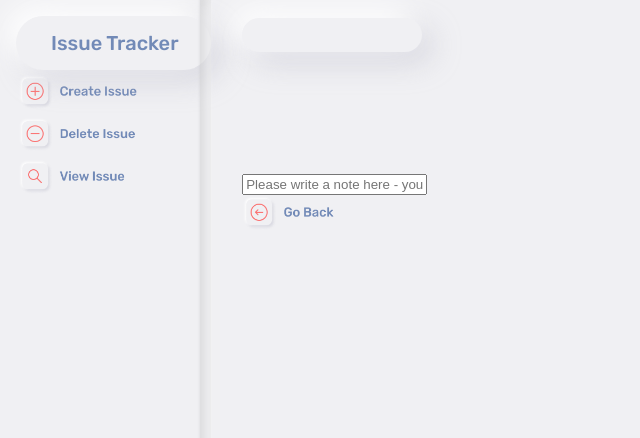
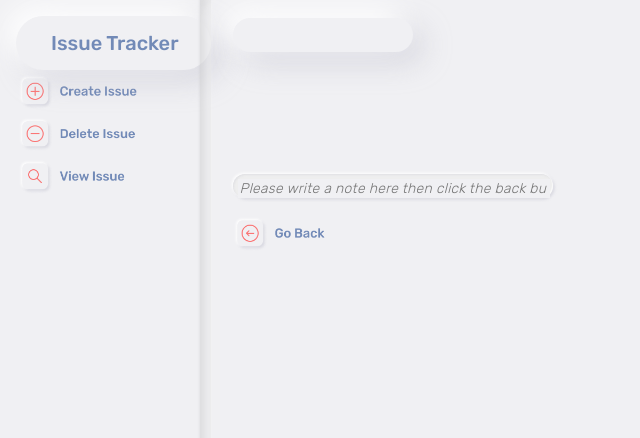
Before and after one commit to jacob-macleod/Issue-Tracker, a Flask app: template templates/issue.html in a window 1280 px wide. Shown: the top 438 px of the page, without its empty margins (0-640 px from the left). Run offline with Flask 2, Linux system fonts and the light colour scheme; the template is opened without the code that fills it, so the values that code supplies are empty.

Commit message:
Updated UI of note text box on /issue page

```diff
--- a/templates/issue.html
+++ b/templates/issue.html
@@ -145,14 +145,54 @@
             width: 20vh;
             cursor: pointer;
     }
+
+    .outer_div {
+        height: 3vh;
+        width: 40vh;
+
+        /* Neu-basic-white */
+
+        background: #F0F0F3;
+        box-shadow: -1px -1px 3px #FFFFFF, 1.5px 1.5px 3px rgba(174, 174, 192, 0.4);
+        border-radius: 12px;
+    }
+
+    .inner_div {
+        height: 3vh;
+        width: 40vh;
+
+        /* Nue-basic-white-2 */
+
+        background: #EEEEEE;
+        box-shadow: inset -1px -1px 1px rgba(255, 255, 255, 0.7), inset 1px 1px 2px rgba(174, 174, 192, 0.2);
+        border-radius: 12px;
+    }
+
+    .label {
+        border: none !important;
+        background: #F0F0F3;
+        width: 39vh;
+        margin-top: 5px;
+        margin-left: 5px;
+
+        font-family: Rubik;
+        font-style: italic;
+        font-weight: 300;
+        font-size: 14px;
+        line-height: 100%;
+
+        /* or 12px */
+
+        letter-spacing: 0.02em;
+
+        color: #030303;
+    }
+
+    .note_item {
+        width: 40vh;
+    }
 </style>
 <body>
-    <!--<h2>Issue Tracker</h2>
-    <div style="border:1px solid black;"></div>
-    <header>{{ title }}</header>
-    <p>{{ desc }}</p>
-    <p>{{ tags }}</p>
-    <a href="http://localhost:5000/">Back</a>-->
     <div class="grid-container">
         <div class="panel_items">
             <div class="app_name">
@@ -179,8 +219,11 @@
             <br>
             <div id="note_container"></div>
             <form method="post">
-                <label for="note"></label>
-                <input type="text" id="note" name="note_name" placeholder="Please write a note here - you'll need to reload the page to see it!">
+                <div class="outer_div">
+                    <div class="inner_div">
+                        <input type="text" id="note" name="note_name" class="label" placeholder="Please write a note here then click the back button!">
+                    </div>
+                </div>
             <br>
             <img src="{{url_for('static', filename='back_button_img.png')}}" class="back_button_image" onclick="window.open('http://localhost:5000/', 'self')">
         </div>
@@ -193,6 +236,7 @@
 for (let i = 0; i < notes.length; i++) {
     var note_item = document.createElement('p');
     note_item.textContent = notes[i]
+    note_item.classList.add("note_item")
     document.getElementById("note_container").appendChild(note_item)
 }
 </script>
```
Lines whose indentation alone changed are shown as unchanged.
